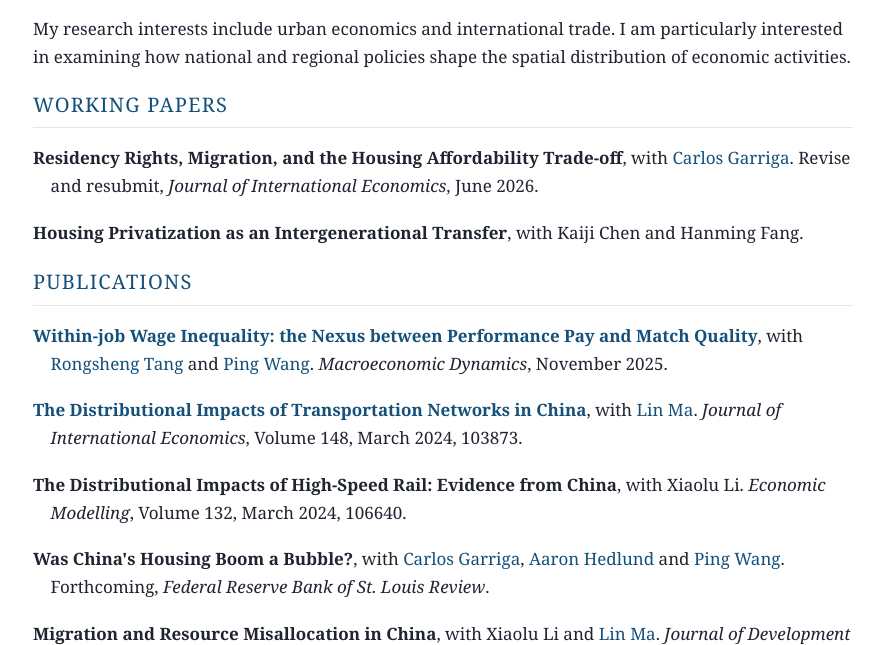
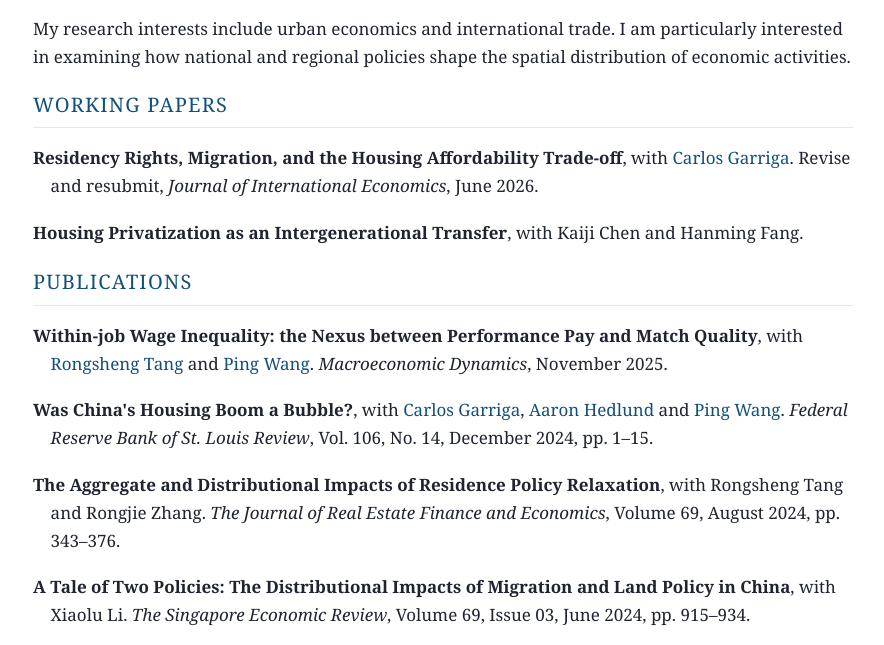
Before and after one commit to yangtang0505/yangtang0505.github.io, a plain HTML site: page research.html in a window 1280 px wide. Shown: the part 130-775 px from the top of the page, without its empty margins (197-1081 px from the left). Drawn offline with Linux system fonts and the light colour scheme.

Commit message:
Mark Bubble paper as published (FRB St. Louis Review Dec 2024); uniform title color; reverse-chronological order

```diff
--- a/research.html
+++ b/research.html
@@ -44,6 +44,20 @@
           <a href="https://economics.wustl.edu/people/ping-wang">Ping Wang</a>.
           <span class="venue">Macroeconomic Dynamics</span>, November 2025.</li>
 
+        <li><span class="paper-title"><a href="https://www.stlouisfed.org/publications/review/2024/dec/was-chinas-housing-boom-a-bubble">Was China's Housing Boom a Bubble?</a></span>,
+          with <a href="https://sites.google.com/site/garrigacarlos/">Carlos Garriga</a>,
+          <a href="http://faculty.missouri.edu/~hedlunda/">Aaron Hedlund</a> and
+          <a href="https://economics.wustl.edu/people/ping-wang">Ping Wang</a>.
+          <span class="venue">Federal Reserve Bank of St. Louis Review</span>, Vol. 106, No. 14, December 2024, pp. 1&ndash;15.</li>
+
+        <li><span class="paper-title">The Aggregate and Distributional Impacts of Residence Policy Relaxation</span>,
+          with Rongsheng Tang and Rongjie Zhang.
+          <span class="venue">The Journal of Real Estate Finance and Economics</span>, Volume 69, August 2024, pp. 343&ndash;376.</li>
+
+        <li><span class="paper-title">A Tale of Two Policies: The Distributional Impacts of Migration and Land Policy in China</span>,
+          with Xiaolu Li.
+          <span class="venue">The Singapore Economic Review</span>, Volume 69, Issue 03, June 2024, pp. 915&ndash;934.</li>
+
         <li><span class="paper-title"><a href="papers/mt_transportation.pdf">The Distributional Impacts of Transportation Networks in China</a></span>,
           with <a href="http://lin-ma.com/index.html">Lin Ma</a>.
           <span class="venue">Journal of International Economics</span>, Volume 148, March 2024, 103873.</li>
@@ -51,12 +65,6 @@
         <li><span class="paper-title">The Distributional Impacts of High-Speed Rail: Evidence from China</span>,
           with Xiaolu Li.
           <span class="venue">Economic Modelling</span>, Volume 132, March 2024, 106640.</li>
-
-        <li><span class="paper-title">Was China's Housing Boom a Bubble?</span>,
-          with <a href="https://sites.google.com/site/garrigacarlos/">Carlos Garriga</a>,
-          <a href="http://faculty.missouri.edu/~hedlunda/">Aaron Hedlund</a> and
-          <a href="https://economics.wustl.edu/people/ping-wang">Ping Wang</a>.
-          Forthcoming, <span class="venue">Federal Reserve Bank of St. Louis Review</span>.</li>
 
         <li><span class="paper-title">Migration and Resource Misallocation in China</span>,
           with Xiaolu Li and <a href="http://lin-ma.com/index.html">Lin Ma</a>.
@@ -67,14 +75,6 @@
           <a href="http://faculty.missouri.edu/~hedlunda/">Aaron Hedlund</a> and
           <a href="https://economics.wustl.edu/people/ping-wang">Ping Wang</a>.
           <span class="venue">American Economic Journal: Macroeconomics</span>, 2023, 15(2), pp. 413&ndash;440.</li>
-
-        <li><span class="paper-title">The Aggregate and Distributional Impacts of Residence Policy Relaxation</span>,
-          with Rongsheng Tang and Rongjie Zhang.
-          <span class="venue">The Journal of Real Estate Finance and Economics</span>, Volume 69, August 2024, pp. 343&ndash;376.</li>
-
-        <li><span class="paper-title">A Tale of Two Policies: The Distributional Impacts of Migration and Land Policy in China</span>,
-          with Xiaolu Li.
-          <span class="venue">The Singapore Economic Review</span>, Volume 69, Issue 03, June 2024, pp. 915&ndash;934.</li>
 
         <li><span class="paper-title">Market Formation in China from 1978</span>,
           with Rongsheng Tang.
--- a/style.css
+++ b/style.css
@@ -101,6 +101,8 @@ ul.papers li {
 
 .paper-title { font-weight: bold; }
 
+.paper-title a { color: inherit; }
+
 .venue { font-style: italic; }
 
 .note {
```
